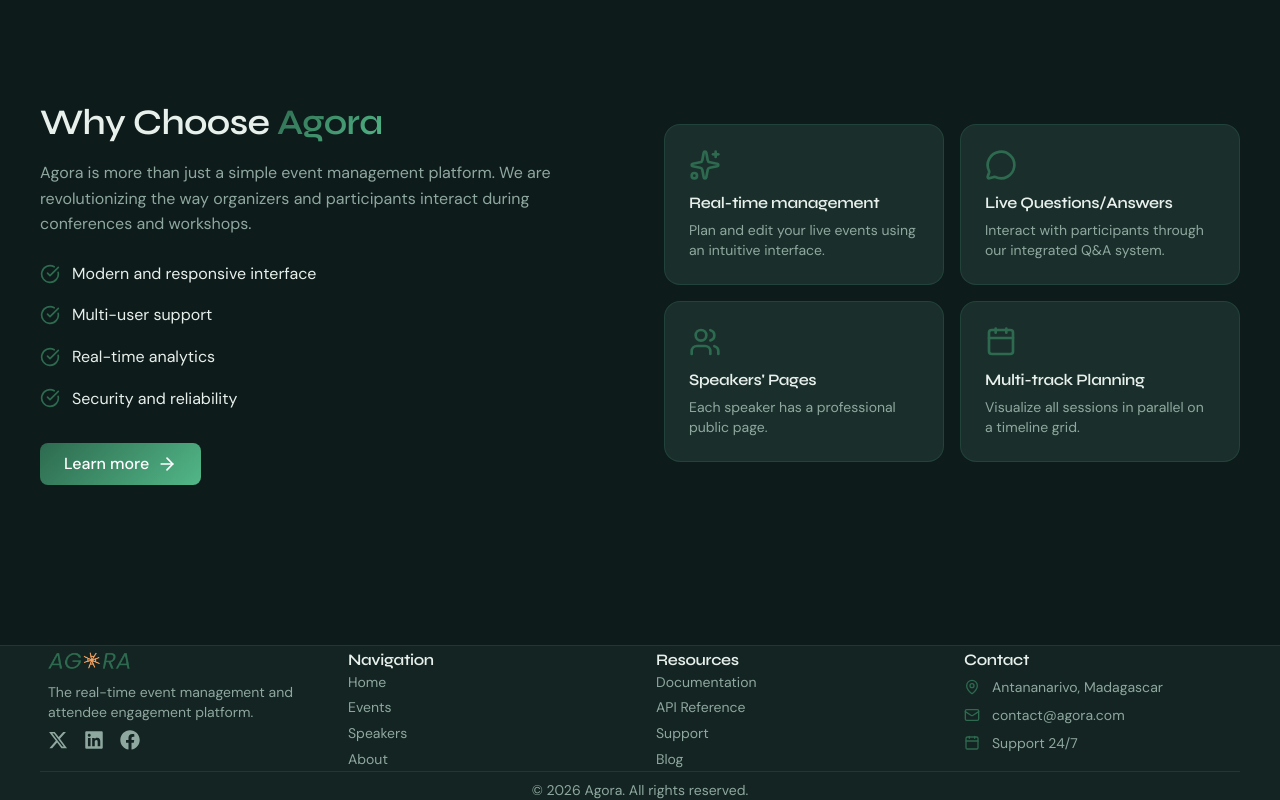
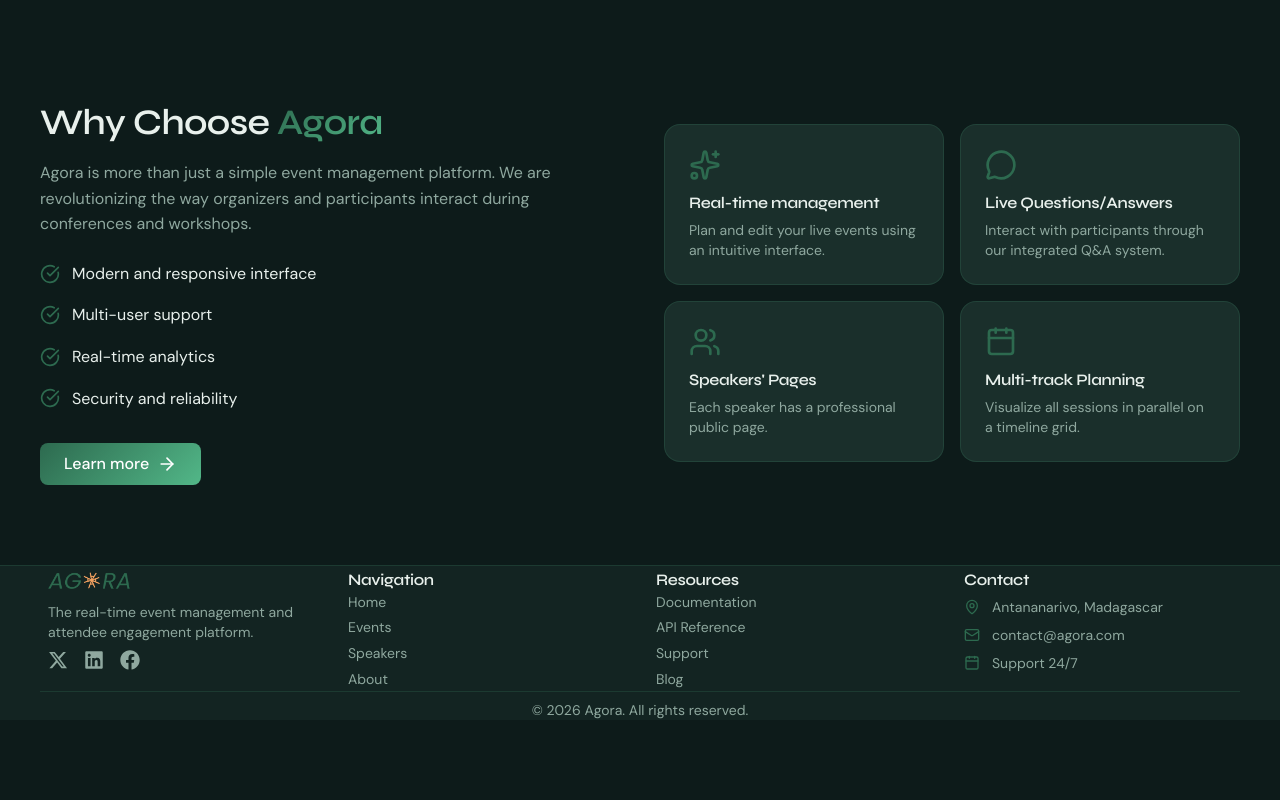
Before and after one commit to FullStack-Collective/event-sync-frontend, a Next.js app: page / in a window 1280 px wide. Shown: the part 1927-2727 px from the top of the page. After the commit the page ends 2647 px from the top, so only its background shows below. Built offline with nearby package versions, Linux system fonts and the light colour scheme; no server answers.

Commit message:
fix(public-footer): make the footer positionned in the bottom of the screen when the there no full content in the main body

```diff
--- a/src/app/(public)/layout.tsx
+++ b/src/app/(public)/layout.tsx
@@ -7,13 +7,13 @@ export default function PublicLayout({
   children: React.ReactNode;
 }) {
   return (
-    <>
+    <div className="min-h-screen flex flex-col">
       <PublicHeader />
-      <main className="relative overflow-hidden">
+      <main className="flex-1 relative overflow-hidden">
         <div className="fixed inset-0 bg-glow pointer-events-none opacity-40" />
         {children}
       </main>
       <PublicFooter />
-    </>
+    </div>
   );
 }
--- a/src/app/layout.tsx
+++ b/src/app/layout.tsx
@@ -38,7 +38,7 @@ export default function RootLayout({
 }) {
   return (
     <html lang="fr" className={`${dmSans.variable} ${syne.variable} ${jetbrainsMono.variable}`}>
-      <body className="antialiased">
+      <body className="antialiased min-h-screen flex flex-col">
         {children}
       </body>
     </html>
--- a/src/components/home/layout/PublicFooter.tsx
+++ b/src/components/home/layout/PublicFooter.tsx
@@ -9,7 +9,7 @@ export function PublicFooter() {
   const currentYear = new Date().getFullYear();
 
   return (
-    <footer className="relative bg-bg-surface/50 border-t border-border mt-20">
+    <footer className="relative bg-bg-surface/50 border-t border-border">
       <div className="container-custom mx-auto py-12 md:py-16">
         <div className="grid grid-cols-1 md:grid-cols-4 gap-8">
           {/* Brand Section */}
```
